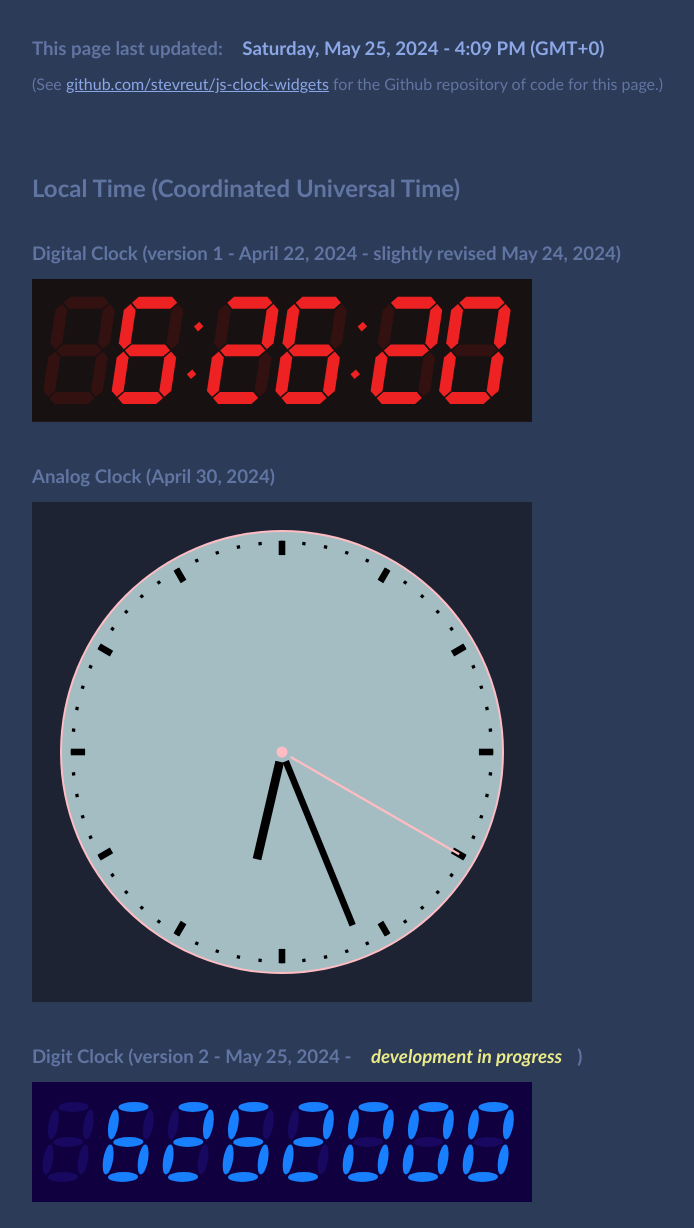
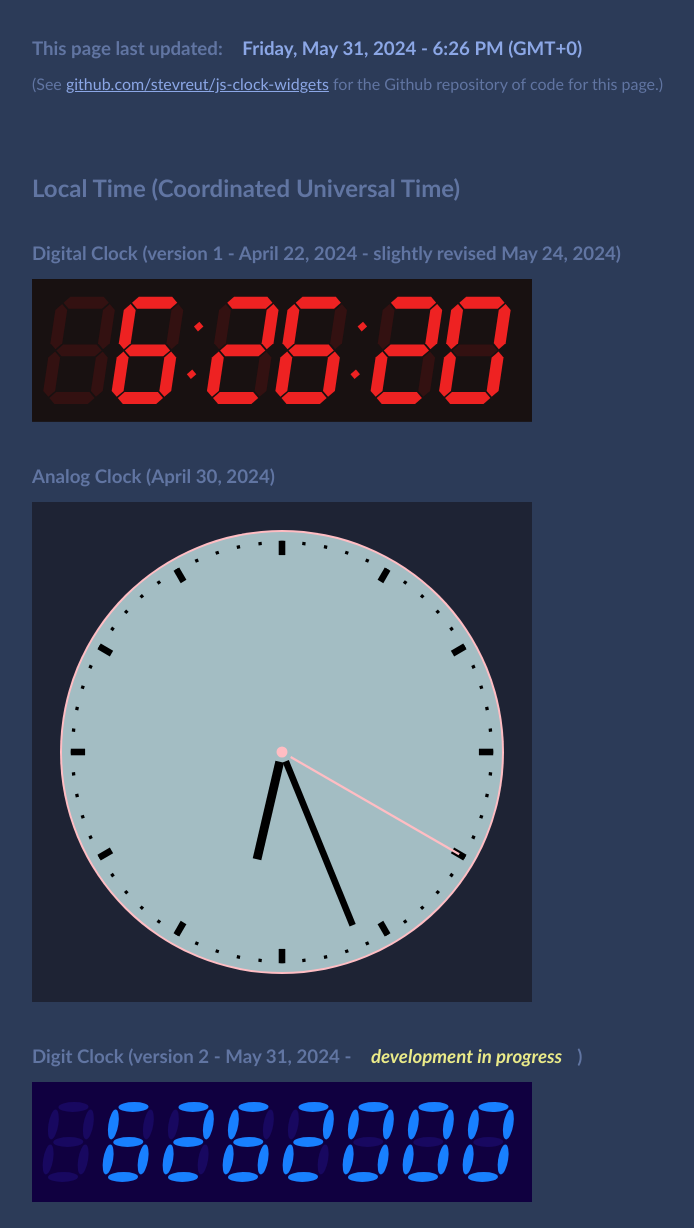
Before and after one commit to stevreut/js-clock-widgets, a plain HTML site: page index.html in a window 1280 px wide. Shown: the part 72-1300 px from the top of the page, without its empty margins (13-707 px from the left). Drawn offline with Linux system fonts and the light colour scheme.

Commit message:
adjust timestamps to reflect most recent changes to digitalclock2.js

```diff
--- a/index.html
+++ b/index.html
@@ -11,7 +11,7 @@ xmlns:svg="http://www.w3.org/2000/svg">
 <body>
     <h1>Digital &amp; Analog Clock Widget Sampler</h1>
 
-    <h3>This page last updated: <em id="upd">2024-05-25T16:09Z</em></h3> <!-- TODO -->
+    <h3>This page last updated: <em id="upd">2024-05-31T18:26Z</em></h3>
     <p>(See <a href="https://github.com/stevreut/js-clock-widgets">github.com/stevreut/js-clock-widgets</a>
         for the Github repository of code for this page.)
     <h2>Local Time</h2>
@@ -19,7 +19,7 @@ xmlns:svg="http://www.w3.org/2000/svg">
     <p><div id="cd"></div></p>
     <h3>Analog Clock (April 30, 2024)</h3>
     <p><div id="ca"></div></p>
-    <h3>Digit Clock (version 2 - May 25, 2024 - <em>development in progress</em>)</h3>  <!-- TODO -->
+    <h3>Digit Clock (version 2 - May 31, 2024 - <em>development in progress</em>)</h3>  <!-- TODO -->
     <p><div id="cd2"></div></p>
     <script type="module" src="./js/script.js"></script>
 </body>
```
